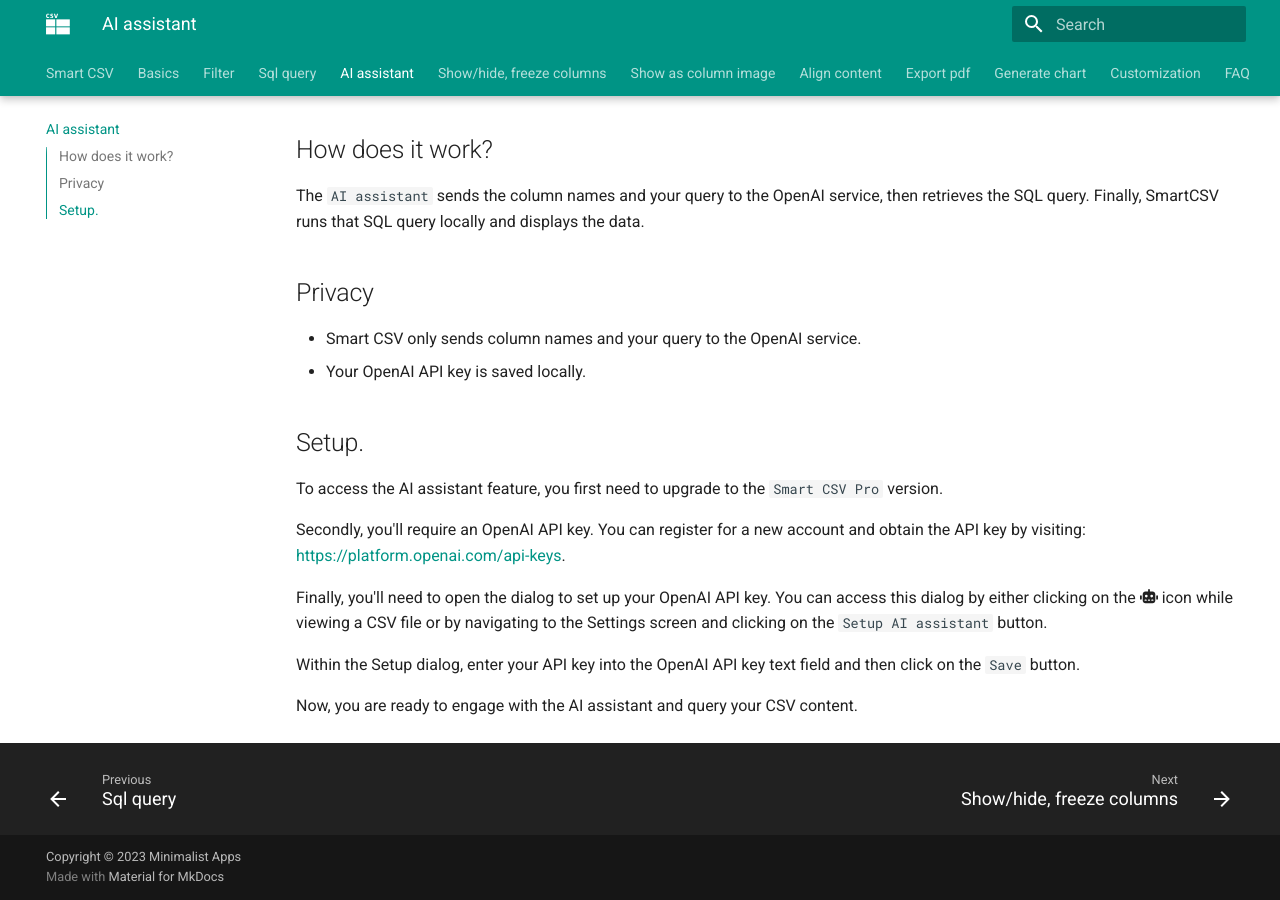
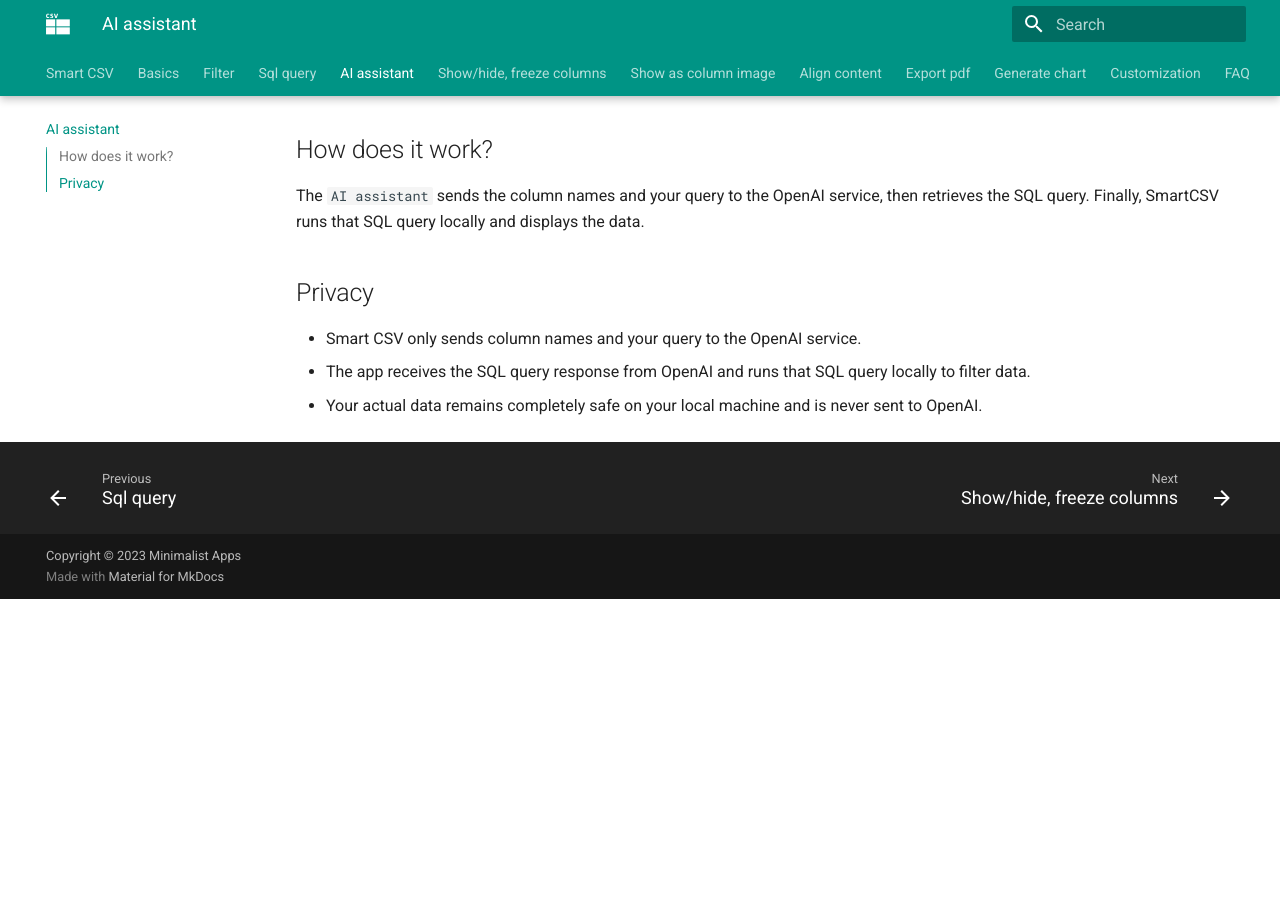
Before and after one commit to minimalistapps/smartcsv, an MkDocs documentation site: the page built from docs/ai-assistant.md, in a window 1280 px wide and 900 px high, scrolled down 1016 px. Built offline with MkDocs 1.6.1 and Material for MkDocs 9.7.7, drawn with Linux system fonts in a browser that asks for light colours; after the commit the page ends 1615 px from its top, so only the background shows below that.

Commit message:
Refactor AI assistant documentation to streamline setup instructions and enhance privacy details

```diff
--- a/docs/ai-assistant.md
+++ b/docs/ai-assistant.md
@@ -16,19 +16,5 @@
 
 ## Privacy
 - Smart CSV only sends column names and your query to the OpenAI service.
-- Your OpenAI API key is saved locally.
-
-## Setup.
-To access the AI assistant feature, you first need to upgrade to the `Smart CSV Pro` version.
-
-Secondly, you'll require an OpenAI API key. You can register for a new account and obtain the API key by visiting: [https://platform.openai.com/api-keys](https://platform.openai.com/api-keys).
-
-
-Finally, you'll need to open the dialog to set up your OpenAI API key.
-You can access this dialog by either clicking on the :fontawesome-solid-robot: icon while viewing a CSV file
-or by navigating to the Settings screen and clicking on the `Setup AI assistant` button.
-
-
-Within the Setup dialog, enter your API key into the OpenAI API key text field and then click on the `Save` button.
-
-Now, you are ready to engage with the AI assistant and query your CSV content.
+- The app receives the SQL query response from OpenAI and runs that SQL query locally to filter data.
+- Your actual data remains completely safe on your local machine and is never sent to OpenAI.
```
